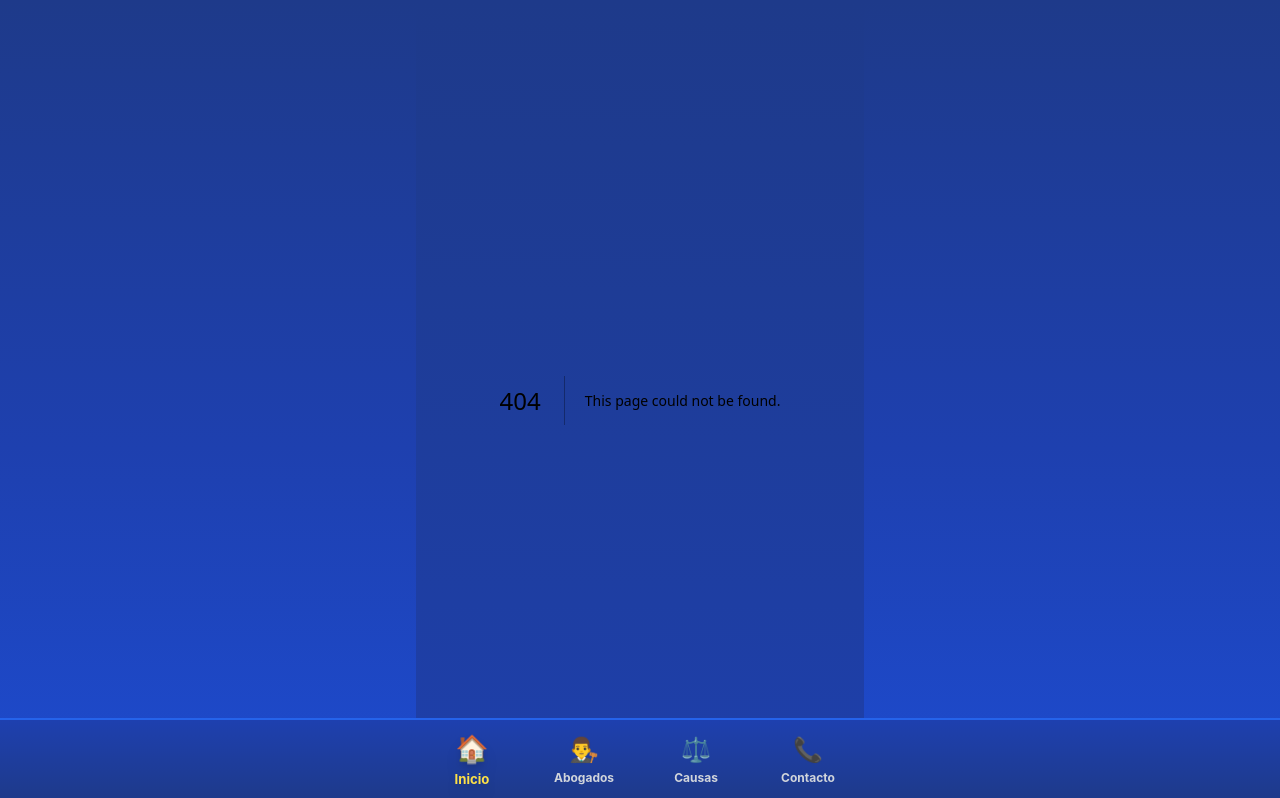
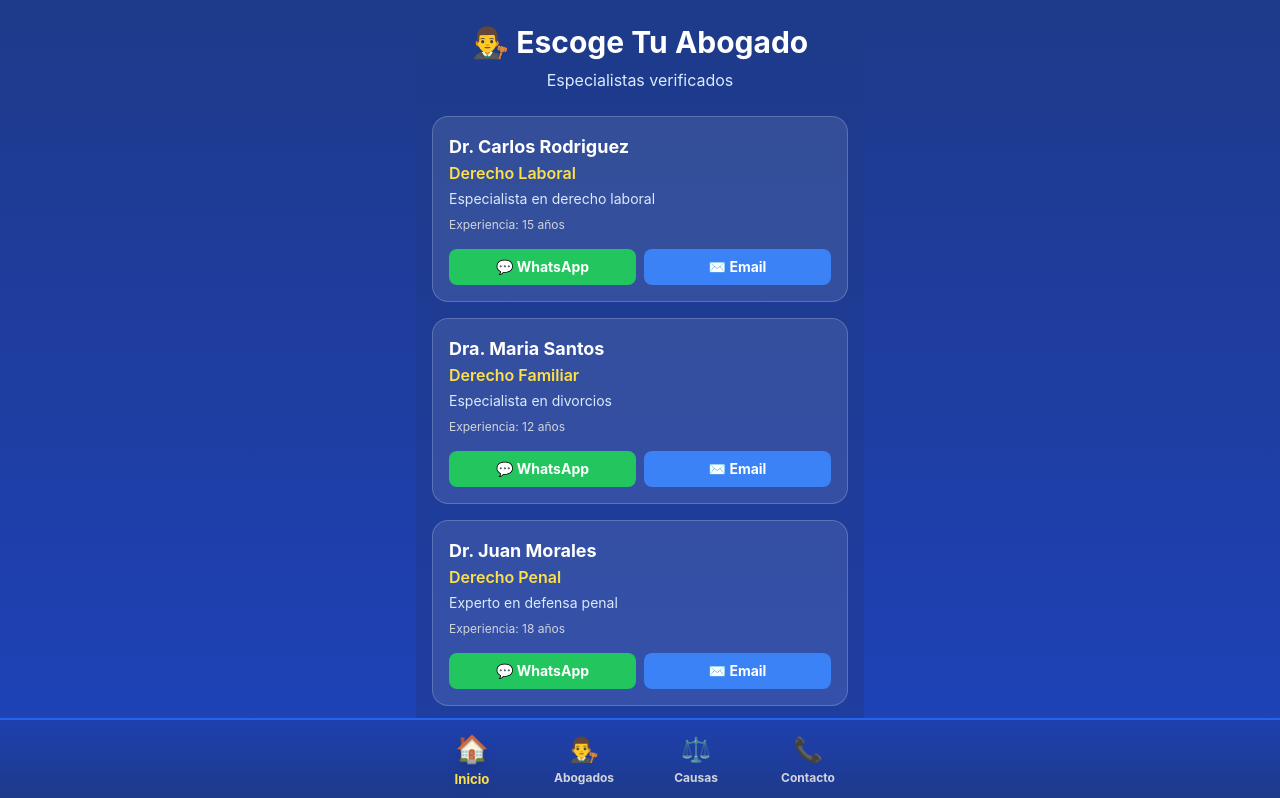
Before and after one commit to gonzaloraknarok88/abogado-virtual, a Next.js app: page /abogados in a window 1280 px wide. Before the commit this address had no page. Shown: the top 798 px of the page. Built offline with nearby package versions, Linux system fonts and the light colour scheme.

Commit message:
Add Abogados page with lawyer profiles

```diff
--- /dev/null
+++ b/app/abogados/page.tsx
@@ -0,0 +1,84 @@
+'use client';
+
+import Link from 'next/link';
+
+const lawyers = [
+  {
+    id: 1,
+    name: 'Dr. Carlos Rodriguez',
+    specialty: 'Derecho Laboral',
+    bio: 'Especialista en derecho laboral',
+    experience: 15,
+    whatsapp: '+56912345678',
+    email: 'carlos@abogado.cl'
+  },
+  {
+    id: 2,
+    name: 'Dra. Maria Santos',
+    specialty: 'Derecho Familiar',
+    bio: 'Especialista en divorcios',
+    experience: 12,
+    whatsapp: '+56912345679',
+    email: 'maria@abogado.cl'
+  },
+  {
+    id: 3,
+    name: 'Dr. Juan Morales',
+    specialty: 'Derecho Penal',
+    bio: 'Experto en defensa penal',
+    experience: 18,
+    whatsapp: '+56912345680',
+    email: 'juan@abogado.cl'
+  },
+  {
+    id: 4,
+    name: 'Dra. Patricia Gonzalez',
+    specialty: 'Derecho Mercantil',
+    bio: 'Especialista en comercial',
+    experience: 10,
+    whatsapp: '+56912345681',
+    email: 'patricia@abogado.cl'
+  },
+  {
+    id: 5,
+    name: 'Dr. Roberto Silva',
+    specialty: 'Derecho Inmobiliario',
+    bio: 'Experto inmobiliario',
+    experience: 14,
+    whatsapp: '+56912345682',
+    email: 'roberto@abogado.cl'
+  }
+];
+
+export default function Abogados() {
+  return (
+    <main className="min-h-screen pt-6 px-4">
+      <h1 className="text-3xl font-bold text-white mb-2 text-center">👨‍⚖️ Escoge Tu Abogado</h1>
+      <p className="text-blue-100 text-center mb-6">Especialistas verificados</p>
+
+      <div className="space-y-4">
+        {lawyers.map((lawyer) => (
+          <div key={lawyer.id} className="bg-white bg-opacity-10 backdrop-blur-sm rounded-2xl p-4 border border-white border-opacity-20">
+            <h3 className="text-white font-bold text-lg">{lawyer.name}</h3>
+            <p className="text-yellow-300 font-semibold">{lawyer.specialty}</p>
+            <p className="text-blue-100 text-sm mt-1">{lawyer.bio}</p>
+            <p className="text-gray-300 text-xs mt-2">Experiencia: {lawyer.experience} años</p>
+
+            <div className="flex gap-2 mt-4">
+              <a href={`https://wa.me/${lawyer.whatsapp.replace(/\D/g, '')}`}
+                className="flex-1 bg-green-500 hover:bg-green-600 text-white font-bold py-2 rounded-lg text-center text-sm transition-all"
+              >
+                💬 WhatsApp
+              </a>
+              <a href={`mailto:${lawyer.email}`}
+                className="flex-1 bg-blue-500 hover:bg-blue-600 text-white font-bold py-2 rounded-lg text-center text-sm transition-all"
+              >
+                ✉️ Email
+              </a>
+            </div>
+          </div>
+        ))}
+      </div>
+    </main>
+  );
+}
```
